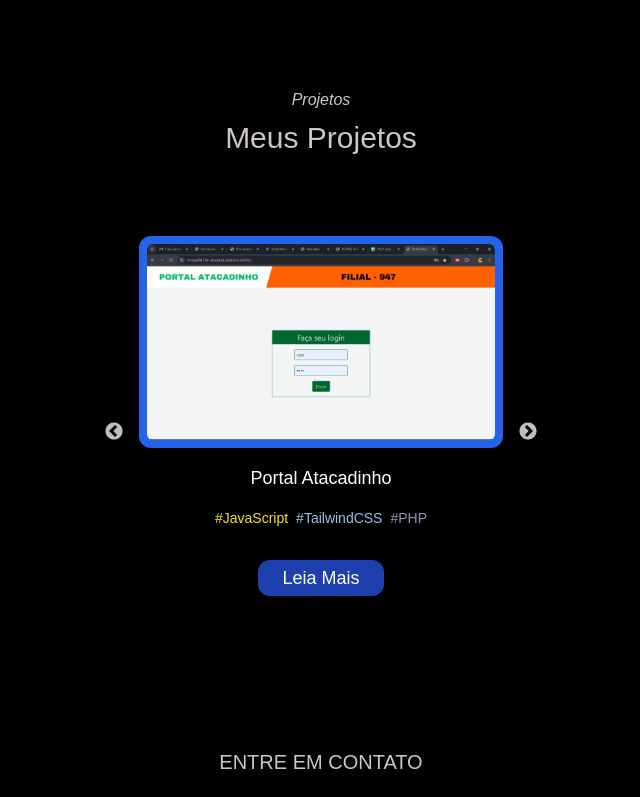
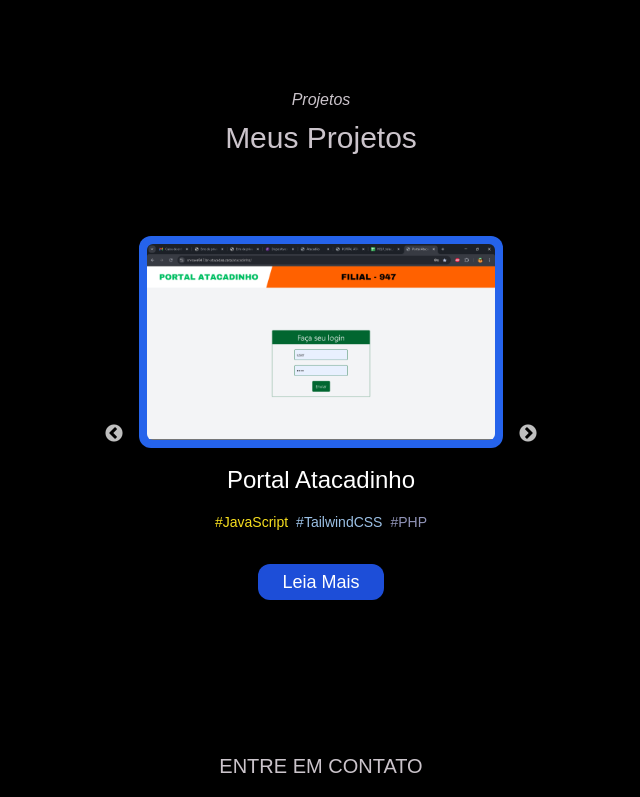
Before and after one commit to rafaelisac23/Meu-Portfolio, a Next.js app: page / in a window 1280 px wide. Shown: the part 1653-2450 px from the top of the page, without its empty margins (319-959 px from the left). Built offline with nearby package versions, Linux system fonts and the light colour scheme.

Commit message:
alt_space_HSIcon_and_alt_ProjectsTitle

```diff
--- a/src/Components/HardSkils.tsx
+++ b/src/Components/HardSkils.tsx
@@ -14,7 +14,7 @@
         transition={{ duration: 2.0, ease: "easeOut" }}
         viewport={{ once: true }} // Garante que a animação ocorra apenas uma vez
       >
-        <div className="flex-wrap w-full flex justify-center items-center gap-2 text-white my-10 ">
+        <div className="flex-wrap w-full flex justify-center items-center gap-2 text-white my-10 px-4 ">
           {HardIconsData.map((item) => (
             <HardIcons key={item.id} icon={item.icon}></HardIcons>
           ))}
--- a/src/Components/Projects.tsx
+++ b/src/Components/Projects.tsx
@@ -63,7 +63,7 @@
                 </div>
 
                 <div className="flex flex-col justify-center items-center gap-4 p-4">
-                  <p className="text-lg  font-Montserrat text-white text-center text-shadow  w-full">
+                  <p className="text-2xl  font-Montserrat text-white text-center text-shadow  w-full">
                     {item.titulo}
                   </p>
 
@@ -80,7 +80,7 @@
                   </div>
 
                   <button
-                    className="bg-blue-800 text-white text-lg px-6 py-1 rounded-xl my-4"
+                    className="bg-blue-700 text-white text-lg px-6 py-1 rounded-xl my-4 text-background"
                     onClick={() => OpenModal(item.titulo, item.texto)}
                   >
                     Leia Mais
```
